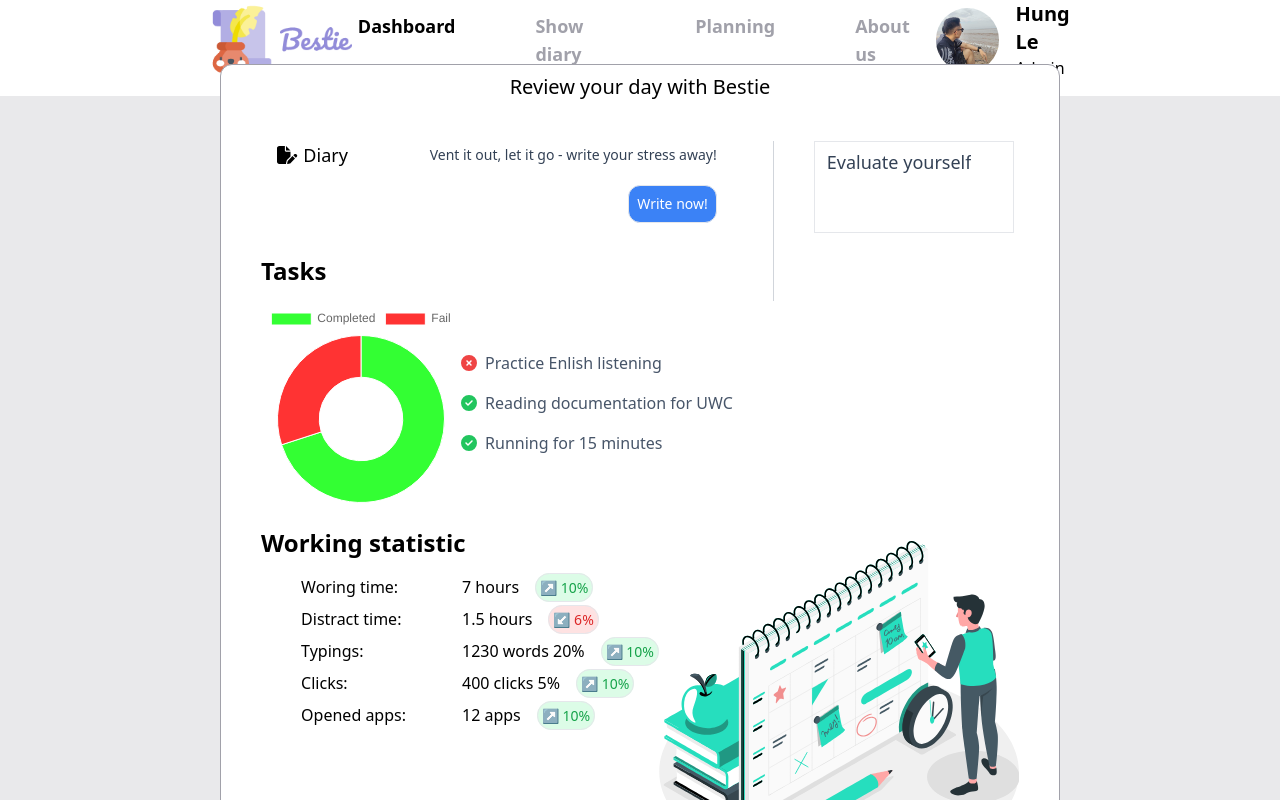
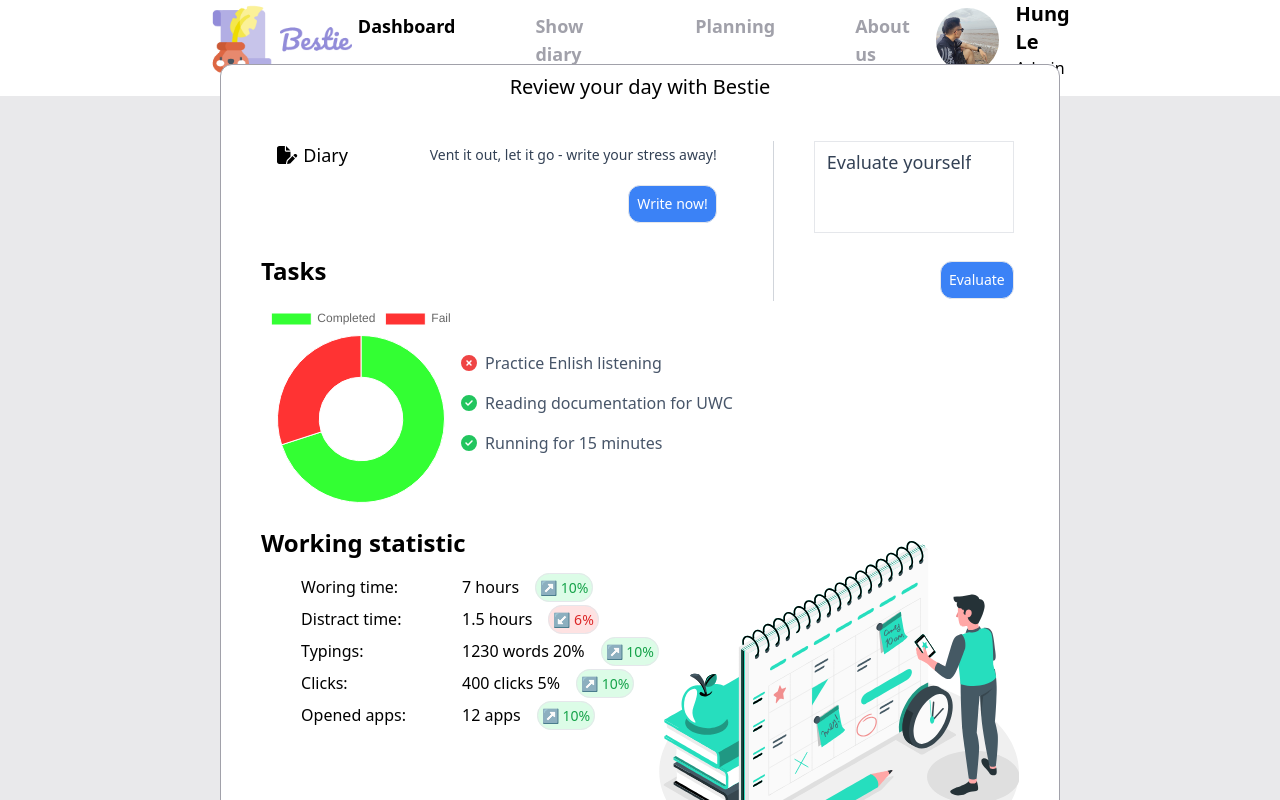
Before and after one commit to hungle2002/Bestie, a React (Create React App) app: page /chatting in a window 1280 px wide. Built offline with nearby package versions, Linux system fonts and the light colour scheme.

Commit message:
fix end of day

```diff
--- a/src/components/endDayBox/index.js
+++ b/src/components/endDayBox/index.js
@@ -191,7 +191,14 @@ function EndDayBox () {
                                 >Evaluate yourself
                                 </label>
                             </div>
-
+                            <div className='w-full flex flex-row justify-end items-center'>
+                                <button className="border bg-blue-500 text-white font-medium px-2 py-2 text-sm rounded-xl mt-4"
+                                    onClick={() => {
+                                        setEvalInput('');
+                                        // handleFocus();
+                                    }
+                                    }>Evaluate</button>
+                            </div>
                         </div>
                     </div>
 
```
